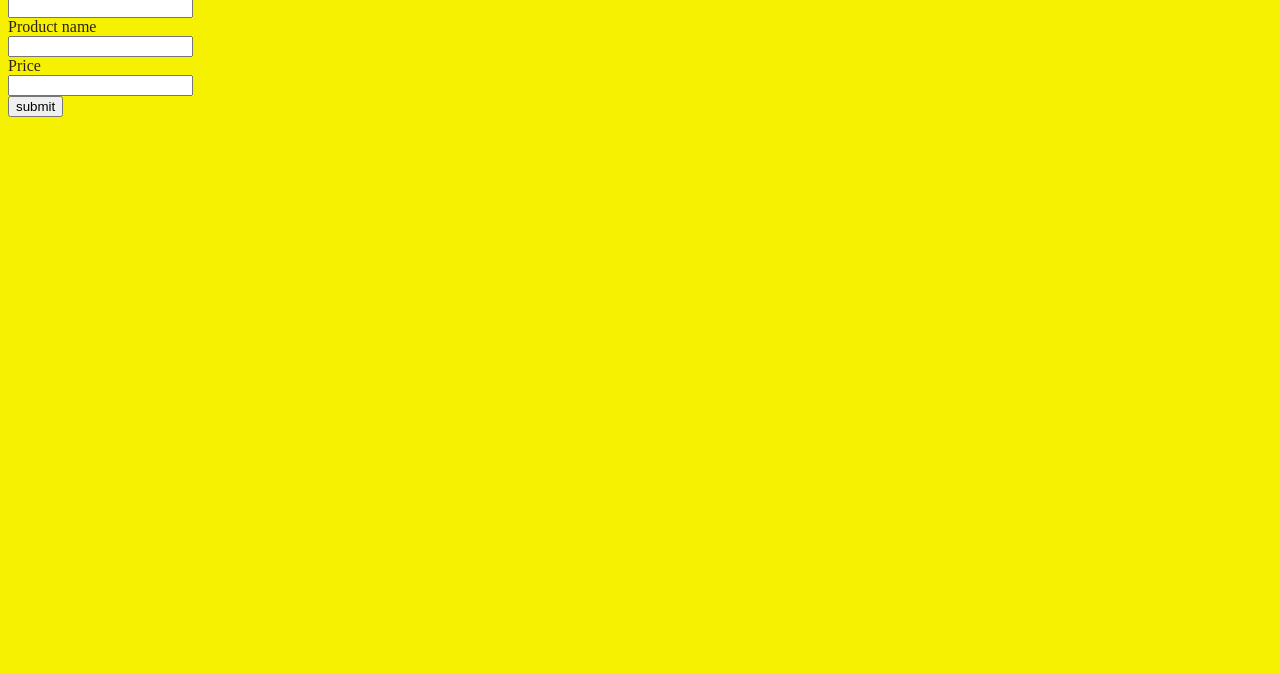
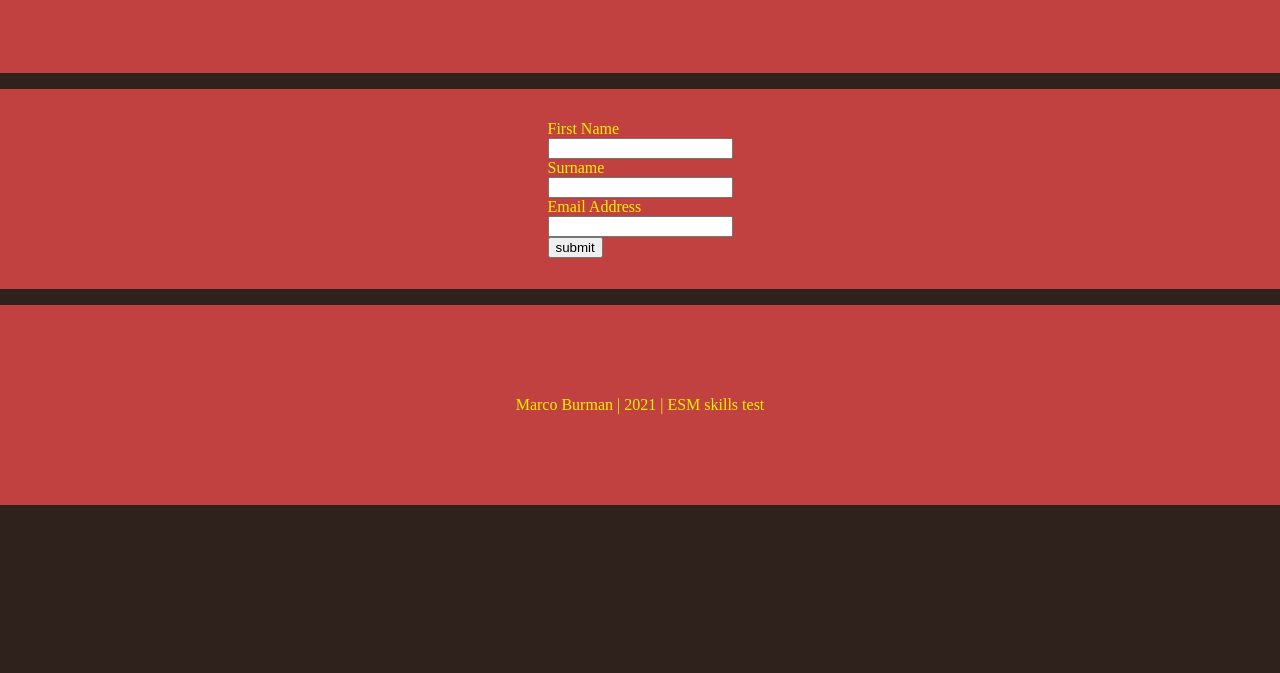
Before and after one commit to Cursea/ESM-technical-challenge, a plain HTML site: page index.html in a window 1280 px wide. Shown: the part 127-800 px from the top of the page. Drawn offline with Linux system fonts and the light colour scheme.

Commit message:
Use CSS Grid styling

```diff
--- a/index.css
+++ b/index.css
@@ -1,6 +1,24 @@
 body {
-  background-color: #f6f101;
-  color: #2f221c;
+  background-color: #2f221c;
+  color: #f6f101;
+  margin: 0 auto;
+}
+
+#container {
+  display: grid;
+  grid-template-columns: 150px auto 150px;
+  grid-gap: 1em;
+}
+
+header,
+#customerForm,
+footer {
+  background: #c14040;
+  grid-column: 1 / 4;
+  display: flex;
+  align-items: center;
+  justify-content: center;
+  height: 25vh;
 }
 
 form * {
--- a/index.html
+++ b/index.html
@@ -7,17 +7,22 @@
     <link rel="stylesheet" href="index.css" />
   </head>
   <body>
-    <h2>ESM API tecnical challenge</h2>
+    <div id="container">
+      <header>
+        <h2>API data read/write challenge</h2>
+      </header>
+      <div id="customerForm">
         <form action="">
           <label for="forename">First Name</label>
           <input type="text" id="forename" name="forename" />
           <label for="surname">Surname</label>
           <input type="text" id="surname" name="surname" />
-      <label for="productName">Product name</label>
-      <input type="text" id="productName" name="productName" />
-      <label for="price">Price</label>
-      <input type="number" id="price" name="price" />
+          <label for="emailAddress">Email Address</label>
+          <input type="text" id="emailAddress" name="emailAddress" />
           <input type="submit" value="submit" />
         </form>
+      </div>
+      <footer>Marco Burman | 2021 | ESM skills test</footer>
+    </div>
   </body>
 </html>
```
Lines whose indentation alone changed are shown as unchanged.
